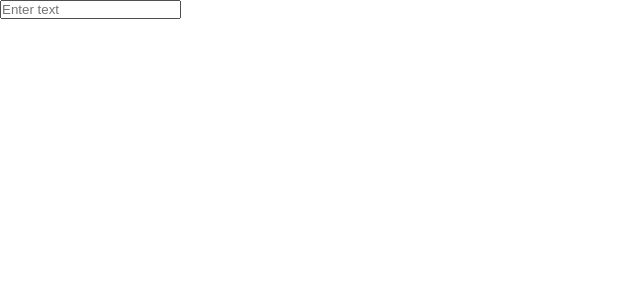
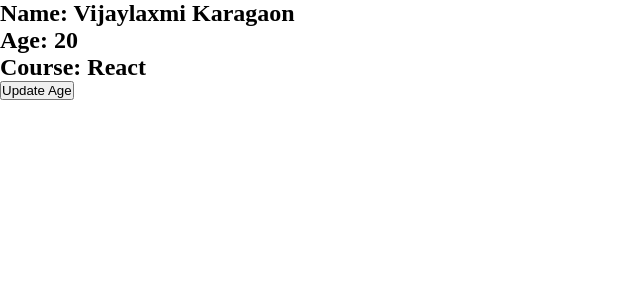
Before and after one commit to VijaylaxmiKaragaon/ReactJS, a React (Vite) app in the folder DCL/: page / in a window 1280 px wide. Shown: the top 300 px of the page, without its empty margins (0-640 px from the left). Built offline with nearby package versions, Linux system fonts and the light colour scheme.

Commit message:
Initial commit

```diff
--- a/DCL/src/App.jsx
+++ b/DCL/src/App.jsx
@@ -14,6 +14,7 @@ import EvenOdd from "./components/EvenOdd";
 import FontSize from "./components/FontSize";
 import HideShow from "./components/HideShow";
 import InputField from "./components/InputField";
+import StudentDetails from "./components/StudentDetails";
 
 function App() {
   return (
@@ -31,7 +32,8 @@ function App() {
       {/* <EvenOdd/> */}
       {/* <FontSize/> */}
       {/* <HideShow/> */}
-      <InputField/>
+      {/* <InputField/> */}
+      <StudentDetails/>
     </>
   );
 }
--- /dev/null
+++ b/DCL/src/components/StudentDetails.jsx
@@ -0,0 +1,36 @@
+import React, { Component } from "react";
+
+class StudentDetails extends Component {
+
+  state = {
+    name: "Vijaylaxmi Karagaon",
+    age: 20,
+    course: "React"
+  };
+
+  updateAge = () => {
+    this.setState({
+      age: 22
+    });
+  };
+
+  render() {
+    return (
+      <div>
+
+        <h2>Name: {this.state.name}</h2>
+
+        <h2>Age: {this.state.age}</h2>
+
+        <h2>Course: {this.state.course}</h2>
+
+        <button onClick={this.updateAge}>
+          Update Age
+        </button>
+
+      </div>
+    );
+  }
+}
+
+export default StudentDetails;
```
